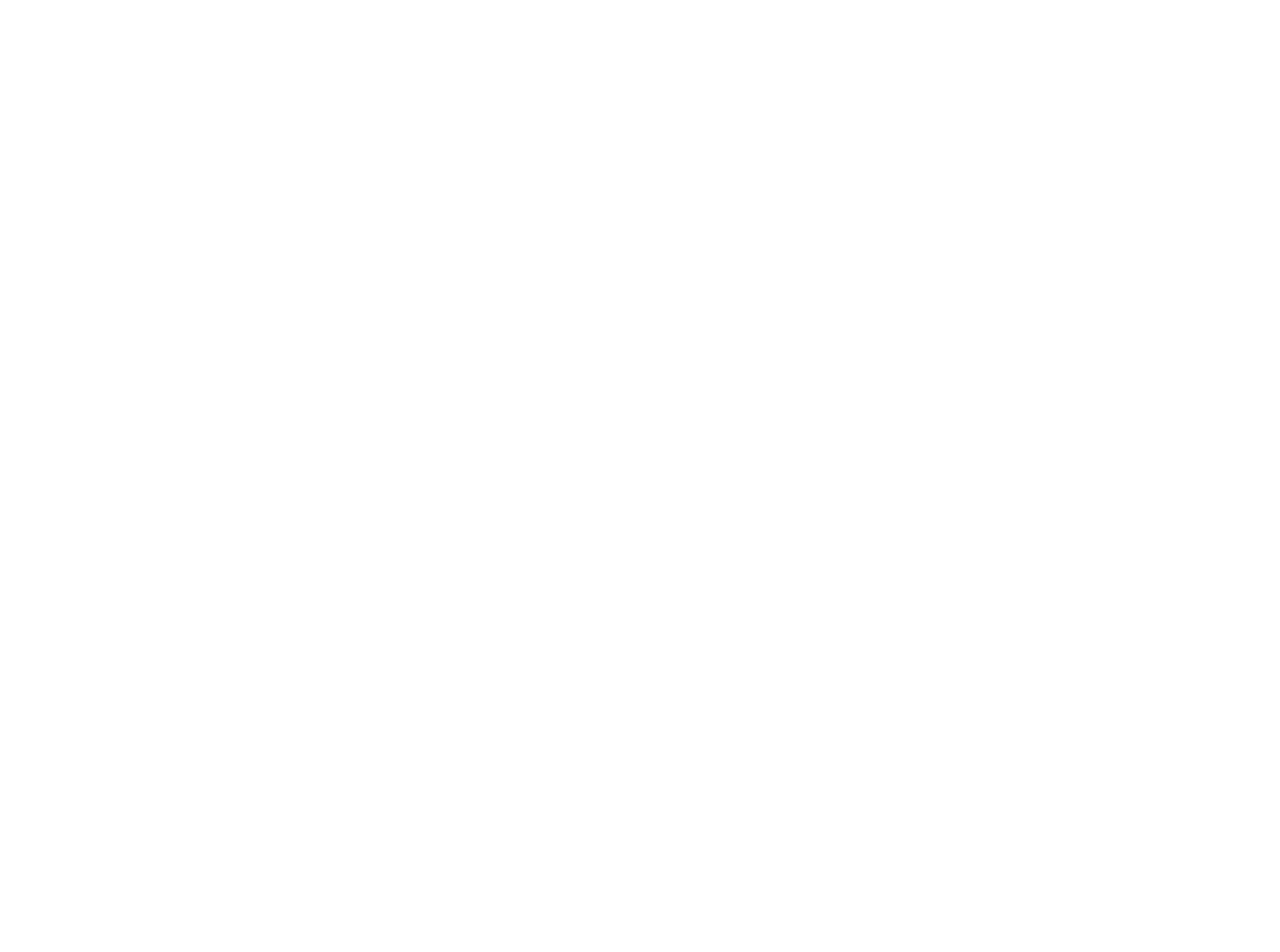
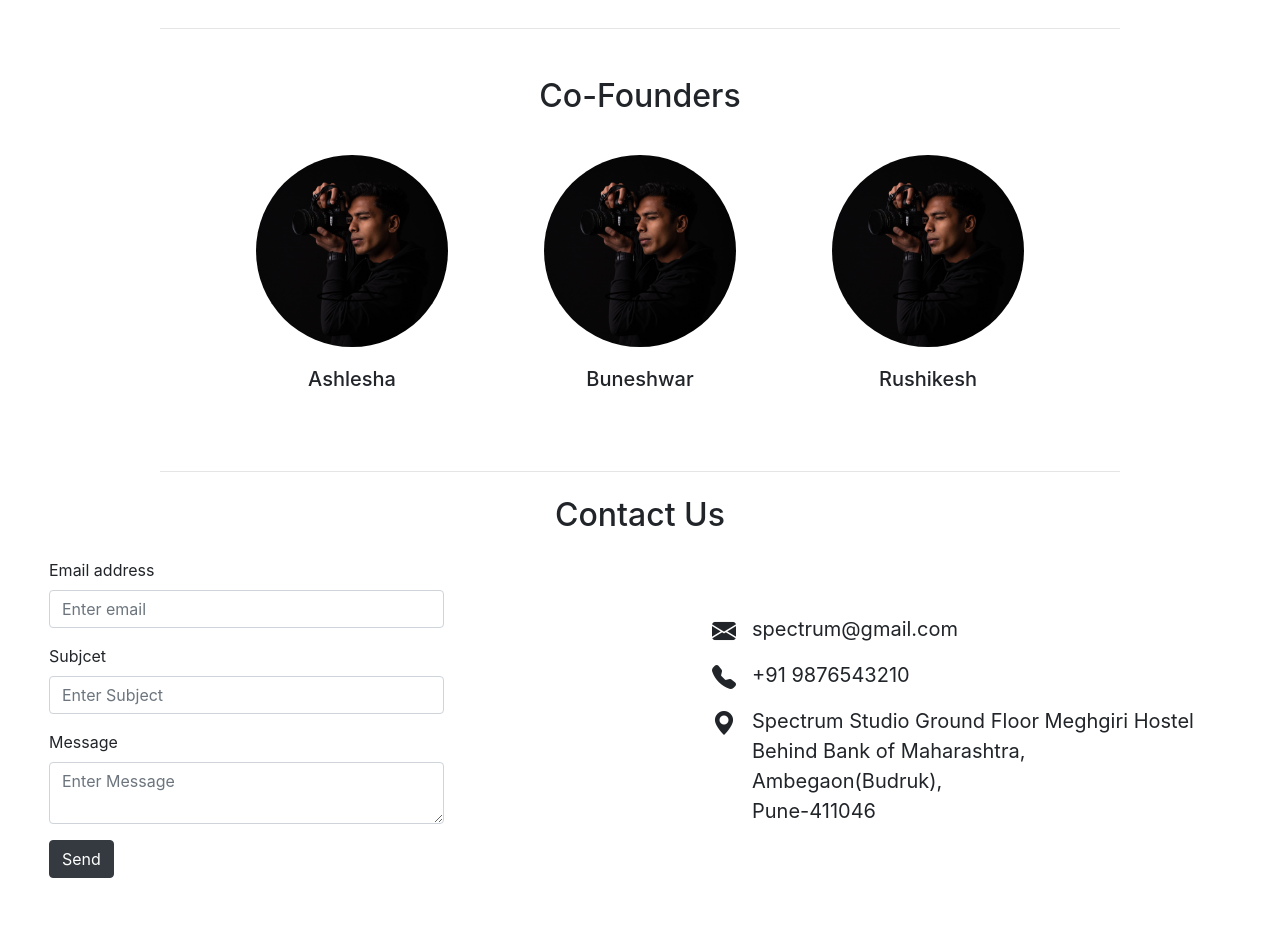
Before and after one commit to akramansari1433/spectrum, a React (Create React App) app: page /about in a window 1280 px wide. Shown: the part 460-1412 px from the top of the page. Before the commit the page ends 800 px from the top, so only its background shows below. Built offline with nearby package versions, Linux system fonts and the light colour scheme.

Commit message:
changes  added

```diff
--- a/src/App.js
+++ b/src/App.js
@@ -4,6 +4,7 @@
 import Cover from './components/Cover/Cover'
 import Footer from './components/Footer/Footer';
 import Portfolio from './components/Portfolio/Porfolio';
+import About from './components/About/About'
 
 function App() {
   return (
@@ -19,6 +20,9 @@
           <Route path="/porfolio">
             <Portfolio/>
           </Route>
+          <Route path="/about">
+            <About/>
+          </Route>
       </Switch>
       <Footer/>
    </Router>
--- /dev/null
+++ b/src/components/About/About.js
@@ -0,0 +1,90 @@
+import React from 'react'
+import founder from './Img/founder.jpg'
+import "bootstrap-icons/font/bootstrap-icons.css";
+
+function About() {
+    return (
+        <div>
+            <div className="container p-5">
+                <div className="row text-center">
+                    <div className="col-12 col-md-6 col-sm-12 p-4">
+                        <img src={founder} alt="founder" className="rounded-circle w-50"/>
+                    </div>
+                    <div className="col-12 col-md-6 col-sm-12 my-5 p-4">
+                        <h1>Vishwesh Dhanadhare</h1>
+                        <h5>Founder & Chief Photoghrapher</h5>
+                    </div>
+                </div>
+            </div>
+
+            <hr className="w-75"/>
+
+            <h2 className="text-center mt-5">Co-Founders</h2>
+            <div className="p-3 d-flex flex-wrap justify-content-center">
+
+                <div className="m-3 mx-5" style={{width: '12rem'}}>
+                    <img className="card-img-top rounded-circle" src={founder} alt="#Card"/>
+                    <div className="card-body text-center">
+                        <h5 className="card-title">Ashlesha</h5>
+                    </div>
+                </div>
+                <div className="m-3 mx-5" style={{width: '12rem'}}>
+                    <img className="card-img-top rounded-circle" src={founder}alt="#Card"/>
+                    <div className="card-body text-center">
+                        <h5 className="card-title">Buneshwar</h5>
+                    </div>
+                </div>
+                <div className="m-3 mx-5" style={{width: '12rem'}}>
+                    <img className="card-img-top rounded-circle" src={founder} alt="#Card"/>
+                    <div className="card-body text-center">
+                        <h5 className="card-title">Rushikesh</h5>
+                    </div>
+                </div>
+            </div>
+
+            <hr className="w-75"/>
+
+            <h2 className="text-center mt-4">Contact Us</h2>
+            <div className="row">
+                <div className="col-12 col-md-6 col-sm-12 p-3">
+                    <form className="px-5">
+                        <div className="form-group">
+                            <label htmlFor="exampleInputEmail1">Email address</label>
+                            <input type="email" className="form-control w-75" id="exampleInputEmail1" aria-describedby="emailHelp" placeholder="Enter email"/>
+                        </div>
+                        <div className="form-group">
+                            <label htmlFor="exampleInputPassword1">Subjcet</label>
+                            <input type="subjcet" className="form-control w-75" id="exampleInputPassword1" placeholder="Enter Subject"/>
+                        </div>
+                        <div className="form-group">
+                            <label htmlFor="exampleInputPassword1">Message</label>
+                            <textarea type="subjcet" className="form-control w-75" id="exampleInputPassword1" placeholder="Enter Message"/>
+                        </div>
+
+                        <button type="submit" className="btn btn-dark">Send</button>
+                    </form>
+
+                </div>
+                <div className="col-12 col-md-6 col-sm-12 p-4">
+                    <div className="p-5">
+                        <div className="flex">
+                            <i class="bi bi-envelope-fill f3"></i>
+                            <p className="px-3 f4">spectrum@gmail.com</p>
+                        </div>
+                        <div className="flex">
+                            <i class="bi bi-telephone-fill f3"></i>
+                            <p className="px-3 f4">+91 9876543210</p>
+                        </div>
+                        <div className="flex">
+                            <i class="bi bi-geo-alt-fill f3"></i>
+                            <p className="px-3 f4">Spectrum Studio Ground Floor Meghgiri Hostel<br/> Behind Bank of Maharashtra, Ambegaon(Budruk),<br/> Pune-411046</p>
+                        </div>
+                    </div>
+                </div>
+            </div>
+
+        </div>
+    )
+}
+
+export default About
```
Also changed, not shown: src/components/About/Img/founder.jpg (added), 25 other files (tests, documents, lock files or other folders).
